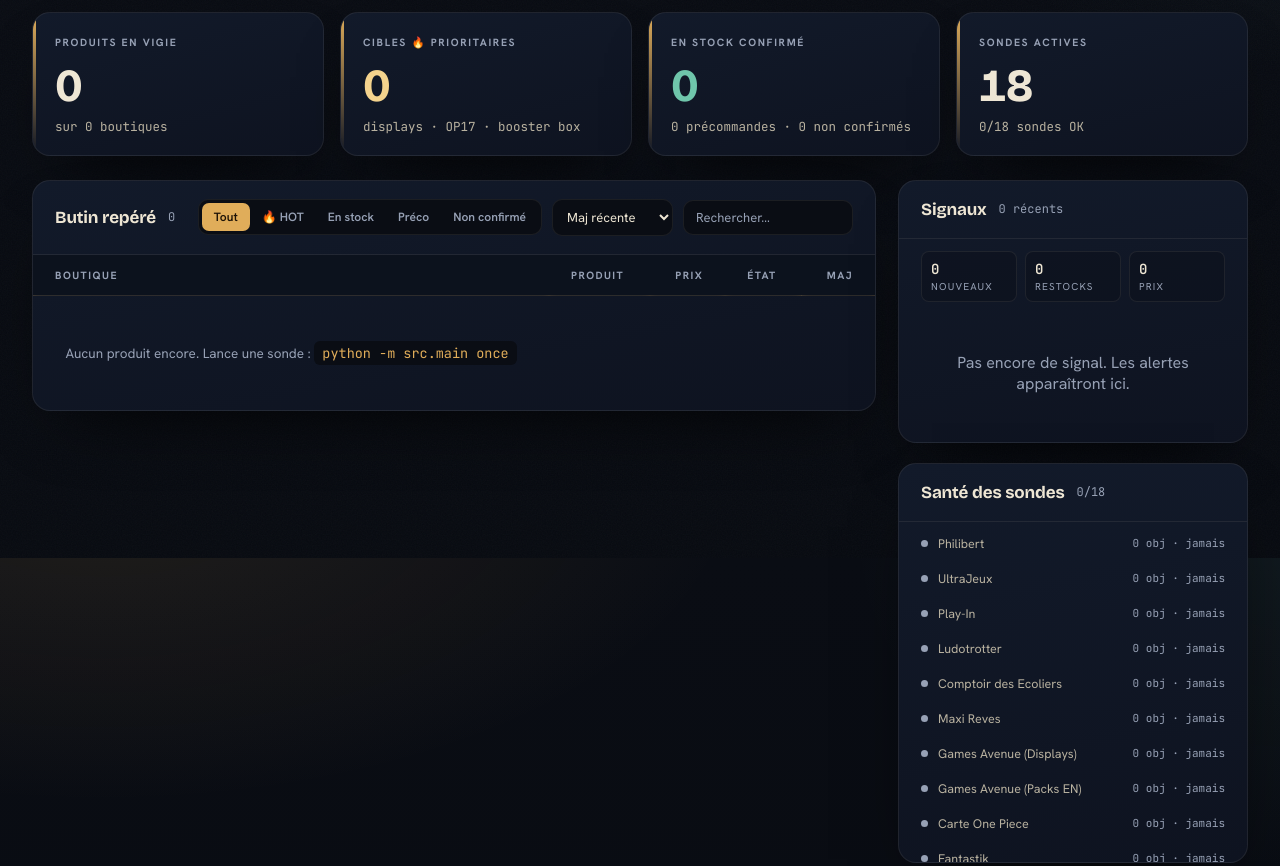
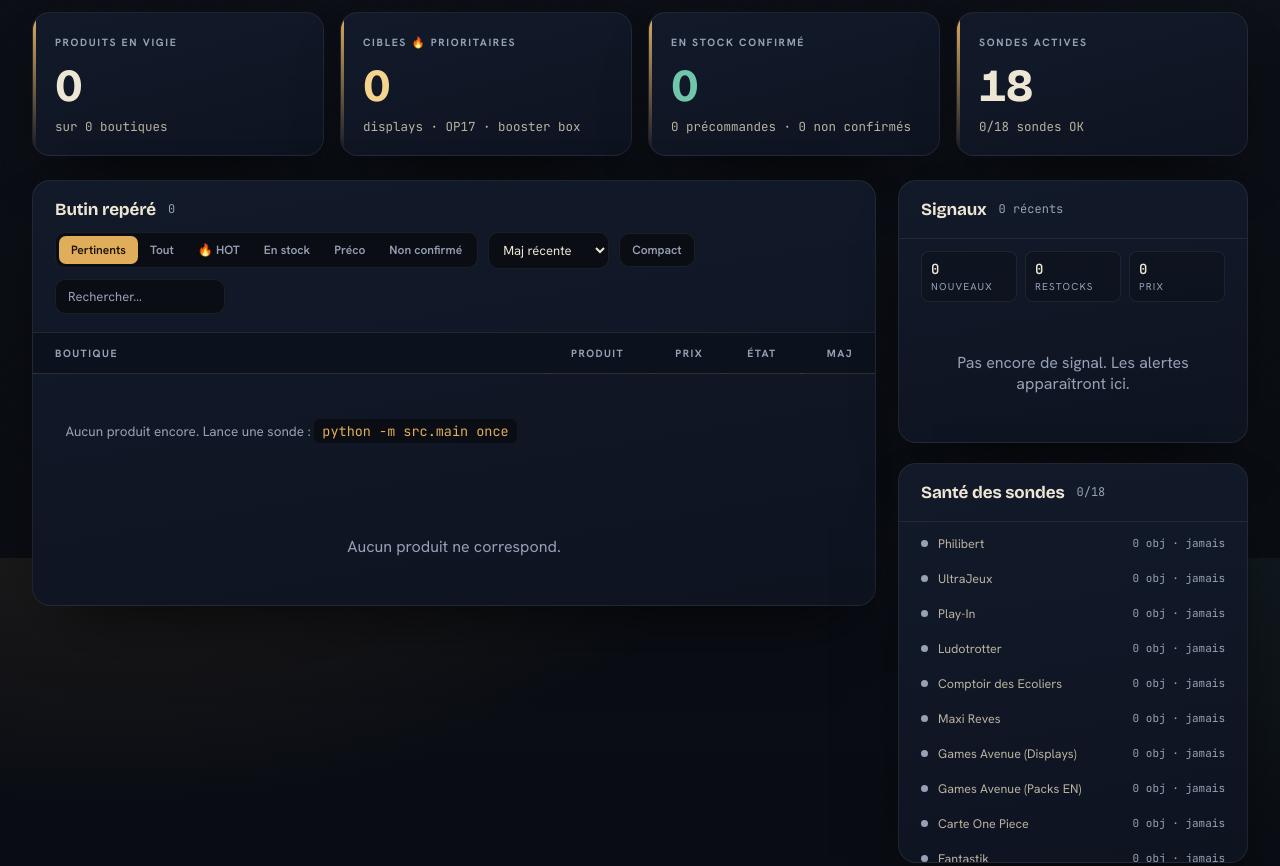
Before and after one commit to ggpujol-hash/op-finder, a FastAPI app: page / in a window 1280 px wide. Shown: the part 242-1108 px from the top of the page. Run offline with FastAPI, Linux system fonts and the light colour scheme; data that the repository does not hold is empty.

Commit message:
Dashboard: alléger la liste (vue "Pertinents" + mode compact)
- Filtre "Pertinents" par défaut : masque les ruptures (~moitié de la
  liste), applique dès le chargement. "Tout" les réaffiche.
- Bascule confort / compact (padding réduit, note de source masquée),
  mémorisée en localStorage.

Co-Authored-By: Claude Opus 4.8 <noreply@anthropic.com>

```diff
--- a/src/dashboard/templates/index.html
+++ b/src/dashboard/templates/index.html
@@ -125,6 +125,9 @@
     .search:focus { outline: none; border-color: var(--gold); width: 210px; }
     .sort { background: var(--ink); border: 1px solid var(--line-soft); border-radius: 10px; padding: 8px 10px; color: var(--parch); font: 13px "Hanken Grotesk", system-ui, sans-serif; }
     .sort:focus { outline: none; border-color: var(--gold); }
+    .dense { background: var(--ink); border: 1px solid var(--line-soft); border-radius: 10px; padding: 8px 12px; color: var(--muted); font: 600 12px "Hanken Grotesk", system-ui, sans-serif; cursor: pointer; white-space: nowrap; transition: .18s; }
+    .dense:hover { color: var(--parch); }
+    .dense[aria-pressed="true"] { color: var(--gold-br); border-color: var(--gold); }
     .seg { display: inline-flex; background: var(--ink); border: 1px solid var(--line-soft); border-radius: 10px; padding: 3px; }
     .seg button { font-family: inherit; font-size: 12px; font-weight: 600; color: var(--muted); background: none; border: 0; padding: 6px 12px; border-radius: 7px; cursor: pointer; transition: .18s; white-space: nowrap; }
     .seg button:hover { color: var(--parch); }
@@ -144,6 +147,10 @@
     }
     thead th.num, td.num { text-align: right; }
     tbody td { padding: 14px 22px; border-bottom: 1px solid var(--line-soft); font-size: 13.5px; vertical-align: middle; }
+    /* Mode compact : moins de hauteur de ligne, note de source masquee. */
+    table.compact tbody td { padding: 7px 22px; font-size: 12.5px; }
+    table.compact .ptitle { line-height: 1.2; }
+    table.compact .source-note { display: none; }
     tbody tr { transition: background .14s; }
     tbody tr:hover { background: rgba(224,173,90,0.05); }
     tbody tr:last-child td { border-bottom: 0; }
@@ -292,7 +299,8 @@
             <span class="count" id="shown">{{ products|length }}</span>
             <div class="toolbar">
               <div class="seg" id="seg" role="group" aria-label="Filtrer les produits">
-                <button class="active" data-f="all" aria-pressed="true">Tout</button>
+                <button class="active" data-f="relevant" aria-pressed="true">Pertinents</button>
+                <button data-f="all" aria-pressed="false">Tout</button>
                 <button data-f="hot" aria-pressed="false">🔥 HOT</button>
                 <button data-f="av" aria-pressed="false">En stock</button>
                 <button data-f="preorder" aria-pressed="false">Préco</button>
@@ -303,6 +311,7 @@
                 <option value="site">Boutique</option>
                 <option value="price">Prix croissant</option>
               </select>
+              <button class="dense" id="dense" type="button" aria-pressed="false" title="Densité d'affichage">Compact</button>
               <input class="search" id="q" type="search" placeholder="Rechercher…" autocomplete="off">
             </div>
           </div>
@@ -415,7 +424,9 @@
     const sort = document.getElementById('sort');
     const shown = document.getElementById('shown');
     const noresult = document.getElementById('noresult');
-    let filter = 'all';
+    // Par defaut : "Pertinents" = on masque les ruptures (la moitie de la liste),
+    // l'essentiel pour la veille. Le filtre "Tout" les reaffiche.
+    let filter = 'relevant';
 
     function priceValue(row) {
       const raw = row.dataset.price || '';
@@ -440,6 +451,7 @@
       let n = 0;
       rows.forEach(r => {
         const okF = filter === 'all'
+          || (filter === 'relevant' && r.dataset.av === '1')
           || (filter === 'hot' && r.dataset.hot === '1')
           || (filter === 'av'  && r.dataset.av  === '1')
           || (filter === 'preorder' && r.dataset.status === 'preorder')
@@ -462,7 +474,28 @@
       filter = b.dataset.f; apply();
     });
     sort?.addEventListener('change', () => { sortRows(); apply(); });
+
+    // Bascule confort / compact, memorisee localement.
+    const dense = document.getElementById('dense');
+    const table = document.getElementById('ptable');
+    function setDense(on) {
+      table?.classList.toggle('compact', on);
+      if (dense) {
+        dense.setAttribute('aria-pressed', on ? 'true' : 'false');
+        dense.textContent = on ? 'Confort' : 'Compact';
+      }
+    }
+    if (dense && table) {
+      setDense(localStorage.getItem('opf_dense') === '1');
+      dense.addEventListener('click', () => {
+        const on = !table.classList.contains('compact');
+        setDense(on);
+        localStorage.setItem('opf_dense', on ? '1' : '0');
+      });
+    }
+
     sortRows();
+    apply();   // applique le filtre "Pertinents" des le chargement
 
     // Les horodatages sont stockes en UTC. On les rend dans le fuseau local du
     // visiteur pour eviter le decalage trompeur (sinon affichage en UTC).
```
